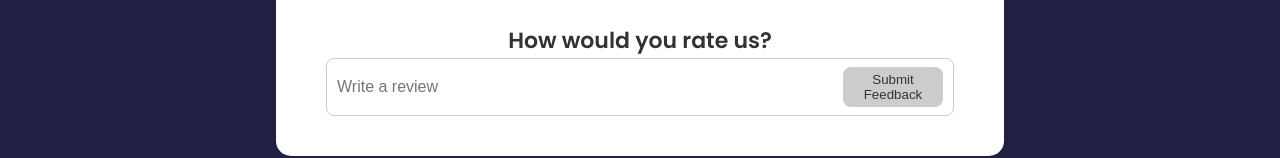
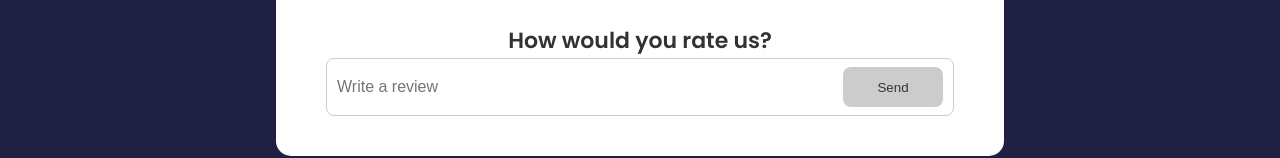
Before and after one commit to Farahat612/brad-react, a React (Create React App) app in the folder feedback-app/: page / in a window 1280 px wide. Shown: the part 665-823 px from the top of the page. Built offline with nearby package versions, Linux system fonts and the light colour scheme.

Commit message:
handled form input validation

```diff
--- a/feedback-app/src/components/FeedbackForm.jsx
+++ b/feedback-app/src/components/FeedbackForm.jsx
@@ -4,7 +4,20 @@ import Button from './shared/Button'
 
 const FeedbackForm = () => {
   const [text, setText] = useState('')
+  const [btnDisabled, setBtnDisabled] = useState(true)
+  const [message, setMessage] = useState('')
+
   const handleTextChange = (e) => {
+    if (text === '') {
+      setBtnDisabled(true)
+      setMessage(null)
+    } else if (text !== '' && text.trim().length <= 10) {
+      setBtnDisabled(true)
+      setMessage('Text should be at least 10 characters.')
+    } else {
+      setBtnDisabled(false)
+      setMessage(null)
+    }
     setText(e.target.value)
   }
   return (
@@ -19,10 +32,11 @@ const FeedbackForm = () => {
             type='text'
             placeholder='Write a review'
           />
-          <Button type='submit' isDisabled={!text}>
-            Submit Feedback
+          <Button type='submit' isDisabled={btnDisabled}>
+            Send
           </Button>
         </div>
+        {message && <div className='message'>{message}</div>}
       </form>
     </Card>
   )
```
